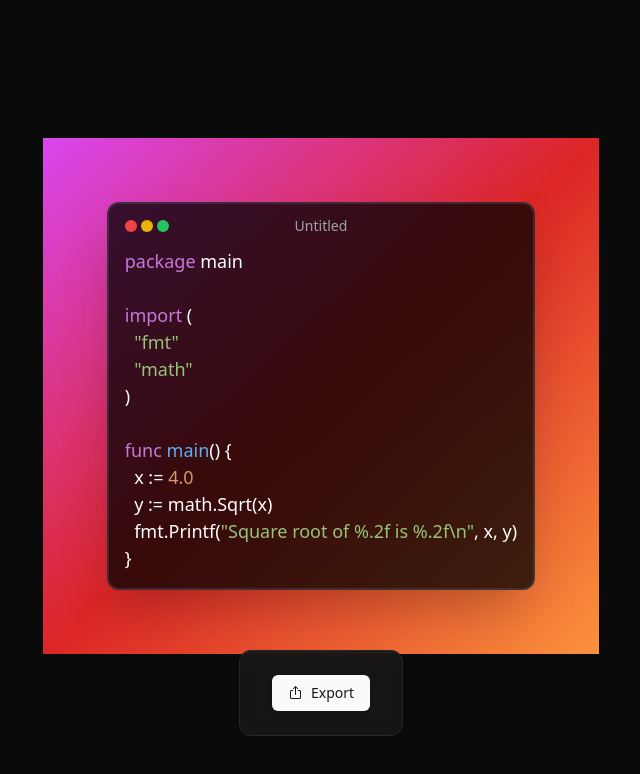
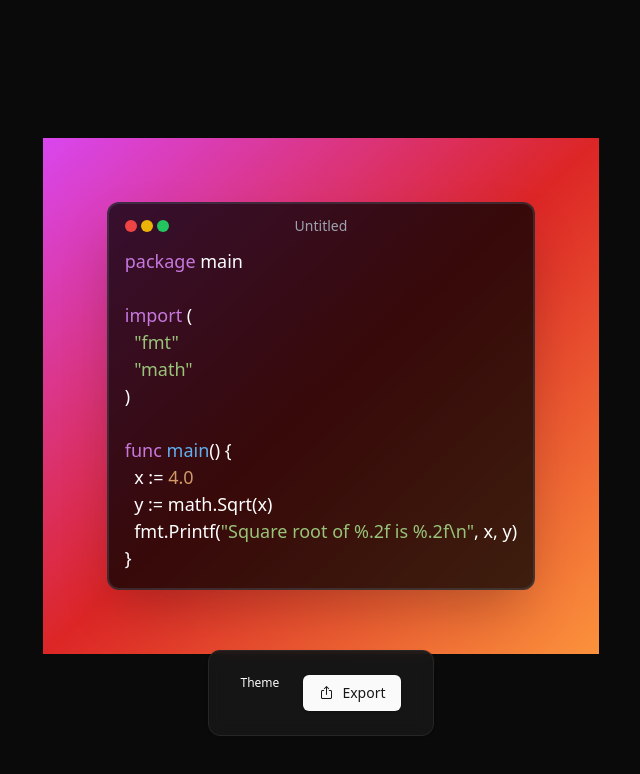
Before and after one commit to taurusilver7/canva-code, a React (Vite) app: page / in a window 1280 px wide. Shown: the top 774 px of the page, without its empty margins (319-959 px from the left). Built offline with nearby package versions, Linux system fonts and the light colour scheme.

Commit message:
theme option init

```diff
--- a/src/App.jsx
+++ b/src/App.jsx
@@ -1,5 +1,6 @@
 import CodeEditor from "./components/CodeEditor";
 import ExportOptions from "./components/controls/ExportOptions";
+import ThemeSelect from "./components/controls/ThemeSelect";
 import { Card, CardContent } from "./components/ui/card";
 import { cn } from "./lib/utils";
 import { fonts, themes } from "./options";
@@ -55,6 +56,7 @@ function App() {
 
 			<Card className="fixed bottom-16 py-6 px-8 mx-6 bg-neutral-900/90 backdrop-blur">
 				<CardContent className="flex flex-wrap gap-6 p-0">
+					<ThemeSelect />
 					<ExportOptions targetRef={editorRef} />
 				</CardContent>
 			</Card>
--- /dev/null
+++ b/src/components/controls/ThemeSelect.jsx
@@ -0,0 +1,11 @@
+import React from "react";
+
+const ThemeSelect = () => {
+	return (
+		<div>
+			<label className="block mb-2 text-xs font-medium">Theme</label>
+		</div>
+	);
+};
+
+export default ThemeSelect;
```
